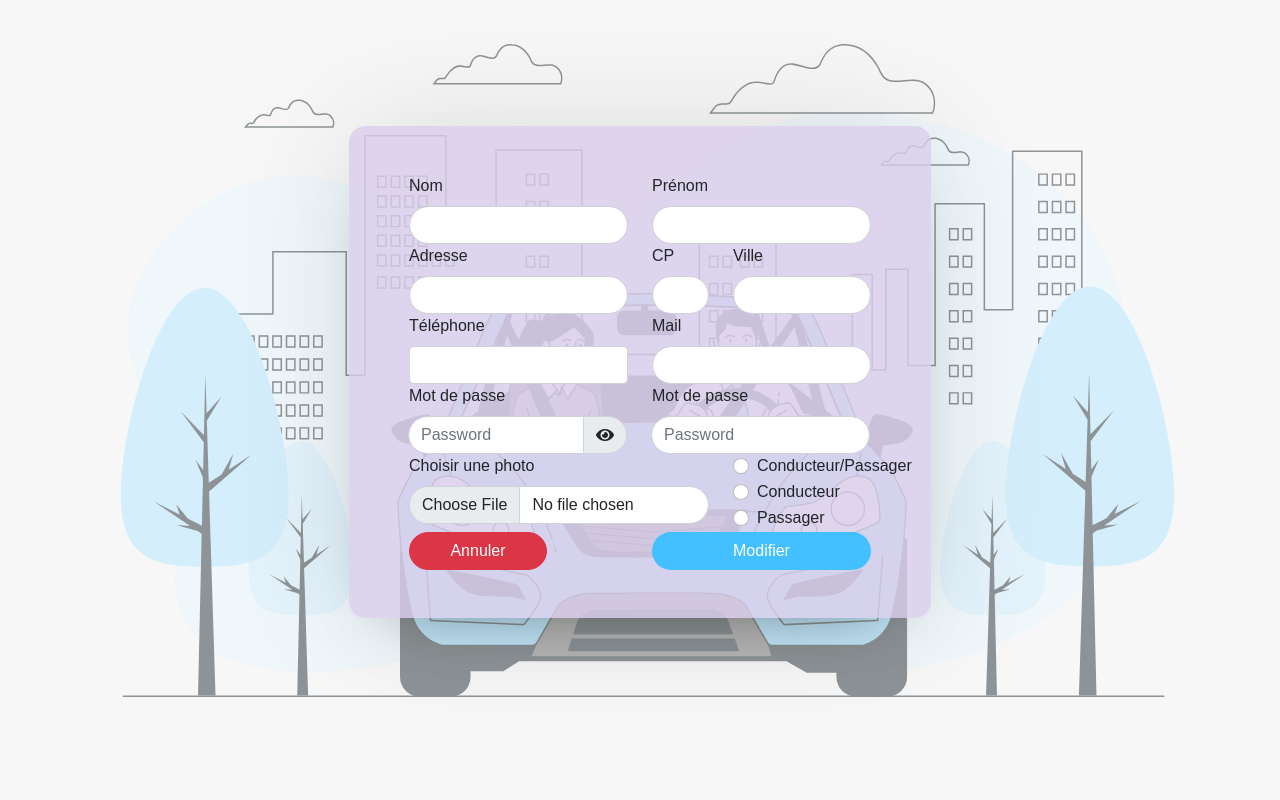
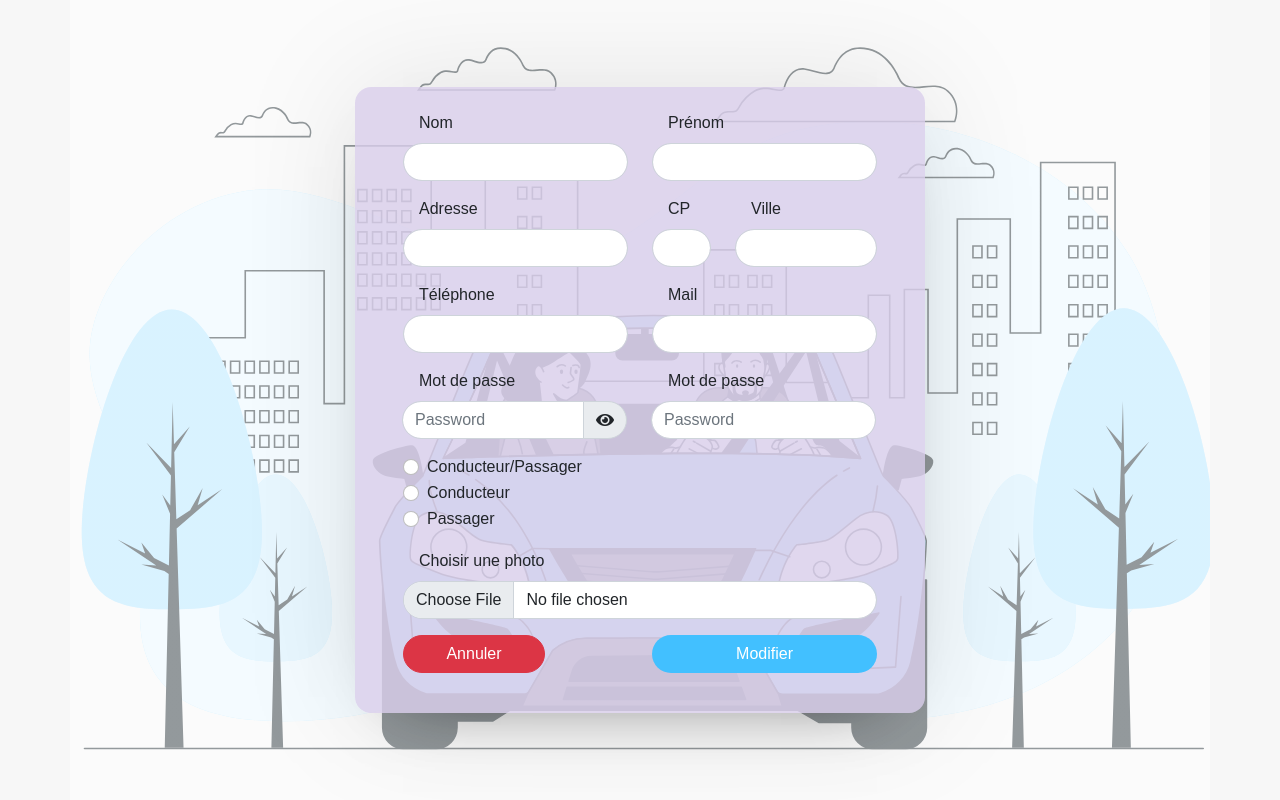
Before and after one commit to NikolozMamyan/mafia-Co, a PHP site: page /views/modifySignup.php in a window 1280 px wide. Run offline with PHP 8.4, Linux system fonts and the light colour scheme.

Commit message:
modif structure all

```diff
--- a/assets/css/main.css
+++ b/assets/css/main.css
@@ -24,11 +24,6 @@ body {
   background: #42C0FF;
 }
 
-img {
-  -o-object-fit: cover;
-     object-fit: cover;
-}
-
 .radius__left {
   border-radius: 25px 0 0 25px !important;
 }
@@ -39,34 +34,33 @@ img {
 
 .resum {
   color: #fff;
-  font-size: 24px;
+  font-size: 20px;
 }
 
 .label__white {
   color: #fff;
 }
 
-/* Par défaut, masquer l'image mobile */
-.mobile-image {
-  display: none;
+.w__signup {
+  width: 66%;
 }
 
 /* Afficher l'image desktop pour les écrans larges */
 @media (min-width: 768px) {
-  .mobile-image {
-    display: none;
-  }
-  .desktop-image {
-    display: inline-block;
+  .destop-image {
+    content: "";
+    display: block;
+    background-image: linear-gradient(rgba(255, 255, 255, 0.5), rgba(255, 255, 255, 0.5)), url("../images/Car driving-bro.svg");
+    background-repeat: no-repeat;
+    background-size: cover;
+    background-position: center;
+    height: 100vh;
   }
 }
 /* Afficher l'image mobile pour les écrans étroits */
 @media (max-width: 767px) {
-  .desktop-image {
-    display: none;
-  }
-  .mobile-image {
-    display: inline-block;
+  .destop-image {
+    background-image: linear-gradient(rgba(255, 255, 255, 0.5), rgba(255, 255, 255, 0.5)), url("../images/Background car SVG.svg");
   }
 }
 .bg__section--signup {
--- a/assets/css/sass/Pages/_loginPage.scss
+++ b/assets/css/sass/Pages/_loginPage.scss
@@ -24,9 +24,7 @@
    .bg__btn--submit{
     background: #42C0FF;
    }
-  img{
-    object-fit: cover;
-  }
+
   .radius__left{
     border-radius: 25px 0 0 25px !important;
   }
@@ -36,33 +34,40 @@
 
   .resum{
     color: #fff;
-    font-size: 24px;
+    font-size: 20px;
   }
   .label__white{
     color: #fff;
   }
-
-  /* Par défaut, masquer l'image mobile */
-.mobile-image {
-  display: none;
+.w__signup{
+  width: 66%;
 }
 
 /* Afficher l'image desktop pour les écrans larges */
 @media (min-width: 768px) {
-  .mobile-image {
-      display: none;
+
+  .destop-image {
+    content: "";
+    display: block;
+    background-image: linear-gradient(rgba(255, 255, 255, 0.5), rgba(255, 255, 255, 0.5)),
+                  url("../images/Car driving-bro.svg");
+    background-repeat: no-repeat;
+    background-size: cover;
+    background-position: center;
+    height: 100vh;
+
   }
-  .desktop-image {
-      display: inline-block;
-  }
+
 }
 
 /* Afficher l'image mobile pour les écrans étroits */
 @media (max-width: 767px) {
-  .desktop-image {
-      display: none;
-  }
-  .mobile-image {
-      display: inline-block;
-  }
+
+  .destop-image {
+
+    background-image:linear-gradient(rgba(255, 255, 255, 0.5), rgba(255, 255, 255, 0.5)),
+     url('../images/Background car SVG.svg');
+
+
+    }
 }
--- a/views/modifySignup.php
+++ b/views/modifySignup.php
@@ -1,77 +1,75 @@
 <!-- signup.php -->
 
-<?php include_once('./head.php'); ?>
+<?php include_once('./headDev.php'); ?>
 
 <body>
   <?php //include(VIEWS.'header.php');
   ?>
-  <main>
-    <div class="container align-items-center justify-content-center">
-      <div class="position-relative">
-      <img src="../assets/images/Car driving-bro.svg" alt="" class="img-fluid w-100 desktop-image opacity__50">
-        <img src="../assets/images/Background car SVG.svg" alt="" class="img-fluid w-100 mobile-image opacity__50">
-        <div class="position-absolute top-50 start-50 translate-middle ">
-          <div class="row justify-content-center p-5 bg__section--lavande wrapper__s  ">
+  <main class="d-flex justify-content-center align-items-center">
+    <div class=" container d-flex justify-content-center align-items-center m-0 p-0 destop-image ">
+
+      <div class="row w-50 wrapper__s bg__section--lavande">
+
         <section>
-              <form class="row needs-validation" action="#" method="POST" enctype="multipart/form-data" autocomplete="off" novalidate>
+          <form class="row needs-validation m-4" action="#" method="POST" enctype="multipart/form-data" autocomplete="off" novalidate>
             <!-- nom -->
-                <div class="col-lg-6">
-                  <label for="validationCustom01" class="form-label">Nom</label>
+            <div class="col-lg-6 mb-3">
+              <label for="validationCustom01" class="form-label ps-3">Nom</label>
               <input type="text" class="form-control rounded-pill" id="validationCustom01" value="" required>
               <span class="invalid-feedback">
                 Le nom est obligatoire !
               </span>
             </div>
             <!-- prenom -->
-                <div class="col-lg-6">
-                  <label for="validationCustom02" class="form-label">Prénom</label>
+            <div class="col-lg-6 mb-3">
+              <label for="validationCustom02" class="form-label ps-3">Prénom</label>
               <input type="text" class="form-control rounded-pill" id="validationCustom02" value="" required>
               <span class="invalid-feedback">
                 Le Prénom est obligatoire !
               </span>
             </div>
             <!-- adresse -->
-                <div class="col-lg-6">
-                  <label for="validationCustom03" class="form-label">Adresse</label>
+            <div class="col-lg-6 mb-3">
+              <label for="validationCustom03" class="form-label ps-3">Adresse</label>
               <input type="text" class="form-control rounded-pill" id="validationCustom03" required>
               <span class="invalid-feedback">
                 L'adresse est obligatoire !
               </span>
             </div>
             <!-- code postal -->
-                <div class="col-lg-2">
-                  <label for="validationCustom02" class="form-label">CP</label>
+            <div class="col-lg-2 mb-3">
+              <label for="validationCustom02" class="form-label ps-3">CP</label>
               <input type="text" class="form-control rounded-pill" id="validationCustom02" value="" required>
               <span class="invalid-feedback">
                 Le code postal est obligatoire !
               </span>
             </div>
             <!-- ville -->
-                <div class="col-lg-4">
-                  <label for="validationCustom02" class="form-label">Ville</label>
+            <div class="col-lg-4 mb-3">
+              <label for="validationCustom02" class="form-label ps-3">Ville</label>
               <input type="text" class="form-control rounded-pill" id="validationCustom02" value="" required>
               <span class="invalid-feedback">
                 La ville est obligatoire !
               </span>
             </div>
             <!-- telephone -->
-                <div class="col-lg-6">
-                  <label for="" class="form-label rounded-pill">Téléphone</label>
-                  <input type="text" class="form-control" id="" value="" >
+            <div class="col-lg-6 mb-3">
+              <label for="" class="form-label ps-3">Téléphone</label>
+              <input type="text" class="form-control rounded-pill" id="" value="">
 
             </div>
             <!-- mail -->
-                <div class="col-lg-6">
-                  <label for="validationCustom02" class="form-label">Mail</label>
+            <div class="col-lg-6 mb-3">
+              <label for="validationCustom02" class="form-label ps-3">Mail</label>
               <input type="text" class="form-control rounded-pill" id="validationCustom02" value="" required>
               <span class="invalid-feedback">
                 L'adresse email est obligatoire !
               </span>
             </div>
             <!-- mot de passe -->
-                <div class="col-lg-6">
+            <div class="col-lg-6 mb-3">
               <div class="input-group ">
-                    <label for="password" class="form-label ">Mot de passe</label>
+                <label for="password" class="form-label ps-3">Mot de passe</label>
                 <div class="input-group ">
                   <input type="password" class="form-control radius__left" id="password" name="password" placeholder="Password" required>
                   <span class="input-group-text toggle-password radius__right"><i class="fa fa-eye"></i></span>
@@ -83,9 +81,9 @@
               </div>
             </div>
             <!-- confirm mot de passe -->
-                <div class="col-lg-6">
+            <div class="col-lg-6 mb-3">
               <div class="input-group ">
-                    <label for="password" class="form-label ">Mot de passe</label>
+                <label for="password" class="form-label ps-3">Mot de passe</label>
                 <div class="input-group ">
                   <input type="password" class="form-control rounded-pill" id="password" name="password" placeholder="Password" required>
                   <!-- <span class="input-group-text toggle-password radius__right"><i class="fa fa-eye"></i></span> -->
@@ -96,15 +94,8 @@
 
               </div>
             </div>
-
-                <!-- fichier photo -->
-                <div class="col-lg-8">
-                  <label for="" class="form-label">Choisir une photo</label>
-                  <input type="file" class="form-control rounded-pill" aria-label="file example" required>
-                  <!-- <div class="invalid-feedback">Example invalid form file feedback</div> -->
-                </div>
             <!-- role (radio btn) -->
-                <div class="col-lg-4">
+            <div class="col-lg-12 mb-3">
 
               <div class="form-check">
 
@@ -126,12 +117,19 @@
               </div>
 
             </div>
+            <!-- fichier photo -->
+            <div class="col-lg-12 mb-3">
+              <label for="" class="form-label ps-3">Choisir une photo</label>
+              <input type="file" class="form-control rounded-pill" aria-label="file example" required>
+              <!-- <div class="invalid-feedback">Example invalid form file feedback</div> -->
+            </div>
+
             <!-- btn annuler -->
-                <div class="col-lg-4">
+            <div class="col-lg-4 mb-3">
               <input class="btn w-100 btn-danger rounded-pill label__white" type="reset" value="Annuler">
             </div>
             <!-- btn valider -->
-                <div class="offset-lg-2 col-lg-6">
+            <div class="offset-lg-2 col-lg-6 mb-3">
               <button class="btn w-100 rounded-pill bg__btn--submit label__white" type="submit">Modifier</button>
             </div>
 
@@ -139,8 +137,7 @@
           </form>
 
         </section>
-          </div>
-        </div>
+
       </div>
     </div>
   </main>
```
Also changed, not shown: views/login.php (+13 -20 lines), views/signup.php (+46 -35 lines), 1 other file. Lines whose indentation alone changed are shown as unchanged.
